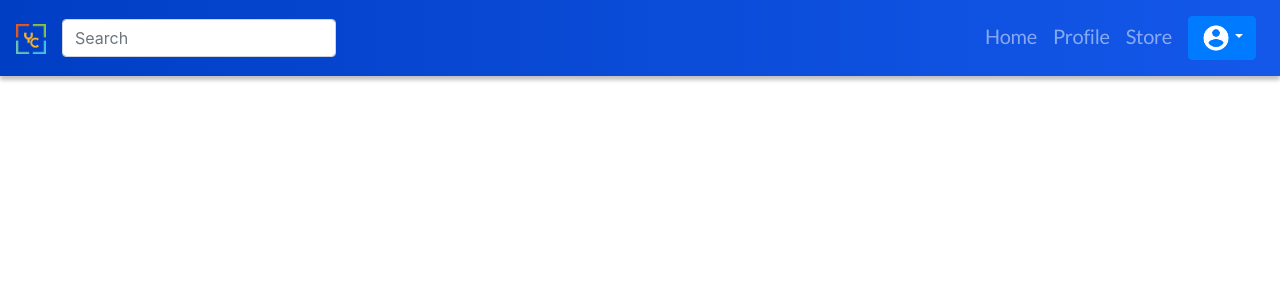
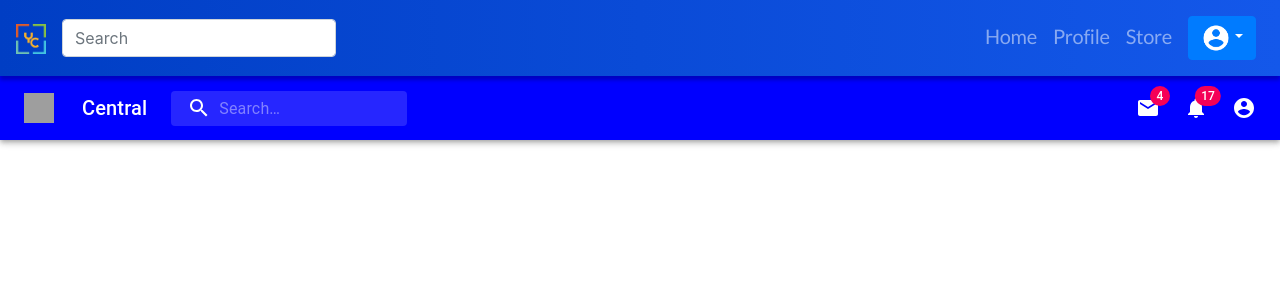
Before and after one commit to youthcomputing/Central-by-YC, a React (Create React App) app: page / in a window 1280 px wide. Shown: the top 300 px of the page. Built offline with nearby package versions, Linux system fonts and the light colour scheme; grey boxes are pictures that could not be loaded.

Commit message:
seeing if the other nav bar is better

```diff
--- a/package.json
+++ b/package.json
@@ -3,6 +3,8 @@
   "version": "0.1.0",
   "private": true,
   "dependencies": {
+    "@material-ui/core": "^4.11.0",
+    "@material-ui/icons": "^4.9.1",
     "@testing-library/jest-dom": "^4.2.4",
     "@testing-library/react": "^9.5.0",
     "@testing-library/user-event": "^7.2.1",
--- a/src/App.js
+++ b/src/App.js
@@ -3,6 +3,8 @@ import { BrowserRouter as Router } from "react-router-dom";
 import { Route } from "react-router-dom";
 
 import Header from "./Partials/Header";
+import Header2 from "./Partials/Header2";
+
 import Login from "./Authentication/Login";
 
 import * as ROUTES from "./Constants/Routes";
@@ -11,6 +13,7 @@ function App() {
   return (
     <Router>
       <Header />
+      <Header2 />
       <Route exact path={ROUTES.HOME} />
       <Route path={ROUTES.LOGIN} component={Login} />
     </Router>
```
Also changed, not shown: src/Partials/Header2.js (line endings or trailing spaces), 1 other file (tests, documents, lock files or other folders).
